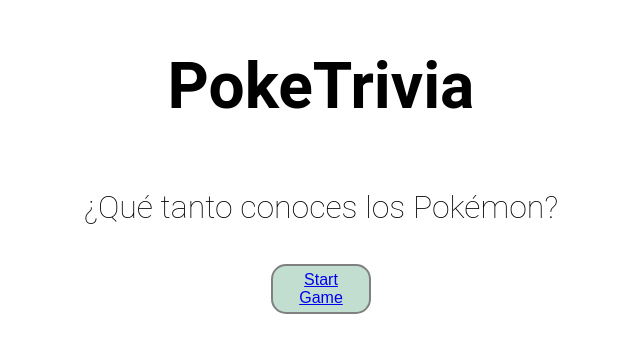
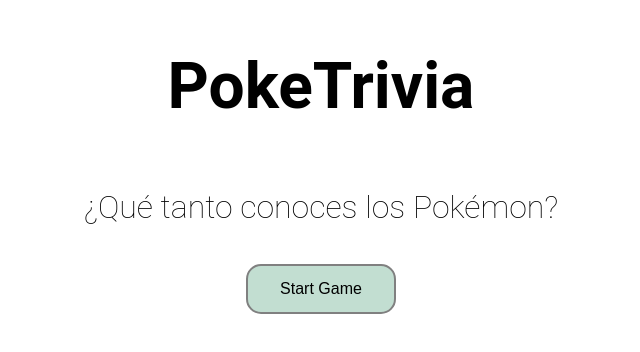
Before and after one commit to LEstebanR/poketrivia, a React (Vite) app: page / in a window 1280 px wide. Shown: the part 200-552 px from the top of the page, without its empty margins (327-967 px from the left). Built offline with nearby package versions, Linux system fonts and the light colour scheme.

Commit message:
fix redirect when game end

```diff
--- a/src/components/Button.tsx
+++ b/src/components/Button.tsx
@@ -10,9 +10,15 @@
   border: 2px solid gray;
   border-radius: 15px;
   text-decoration: none;
-  width: 100px;
+  width: 150px;
   height: 50px;
   cursor: pointer;
+    a {
+    text-decoration: none;
+    color: black;
+    width: 100%;
+    height: 100%;
+  }
 
   `
 
--- a/src/components/Options.tsx
+++ b/src/components/Options.tsx
@@ -2,15 +2,14 @@
 import firstLetterUpperCase from "../utils/FirstLetterUpperCase";
 import Swal from 'sweetalert2'
 import withReactContent from "sweetalert2-react-content";
-import Redirect from "react-router-dom";
-
-import Button from "./Button";
+import Button
+ from "./Button";
 
 const mySwal = withReactContent(Swal);
 
 const Options = ({ options, pokemon, setRound, round }) => {
 
-  const checkAnswer = (event) => {
+  const checkAnswer = async (event) => {
     const select = event.target.name
     if ( select === pokemon.name ){
       setRound(round + 1)
@@ -21,9 +20,9 @@
         icon: 'error',
         confirmButtonText: '¡Vuelve a intentarlo!',
         didClose: () => {
-          window.location.reload()
+          setRound(0)
         }
-     })
+      })
     }
   }
 
--- a/src/components/OptionsGroup.tsx
+++ b/src/components/OptionsGroup.tsx
@@ -4,7 +4,7 @@
 
 const OptionsGroup = styled.div`
 
-  width: 300px;
+  width: 400px;
   height: 300px;
 
 `
--- a/src/views/Game.tsx
+++ b/src/views/Game.tsx
@@ -32,7 +32,7 @@
       {
       pokemonData ? <OptionsContainer options={newOptions} pokemonData={pokemonData} round={round} setRound={setRound}/> : null
       }
-      <Button><Link to={'/'}>Home</Link></Button>
+      <Link to={'/'}><Button>Home</Button></Link>
     </Page>
   );
 }
--- a/src/views/Home.tsx
+++ b/src/views/Home.tsx
@@ -12,7 +12,7 @@
     <Page>
       <Title>PokeTrivia</Title>
       <Text>¿Qué tanto conoces los Pokémon?</Text>
-      <Button><Link to={'/game'}>Start Game</Link></Button>
+      <Link to={'/game'}><Button>Start Game</Button></Link>
     </Page>
   );
 }
```
